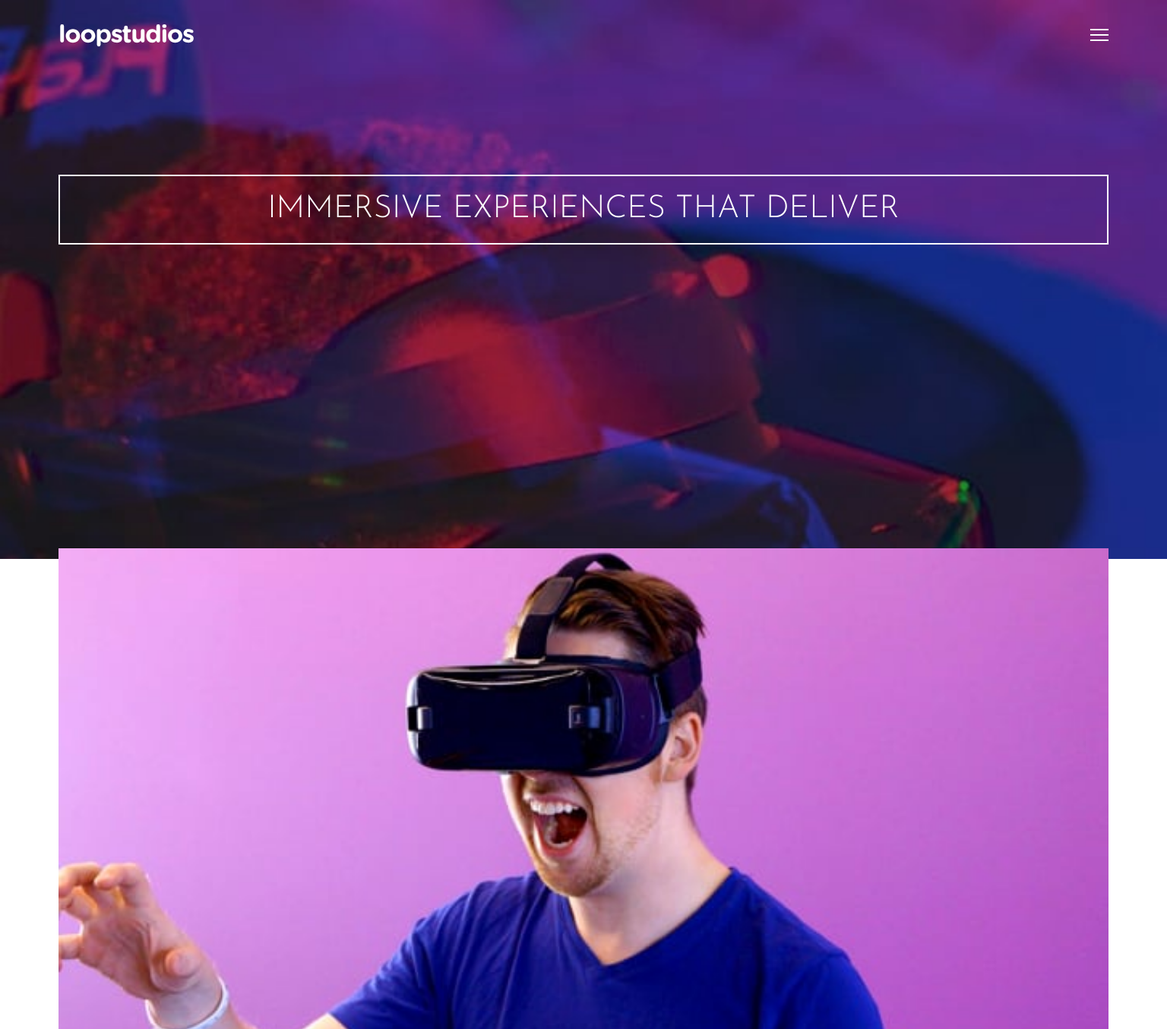
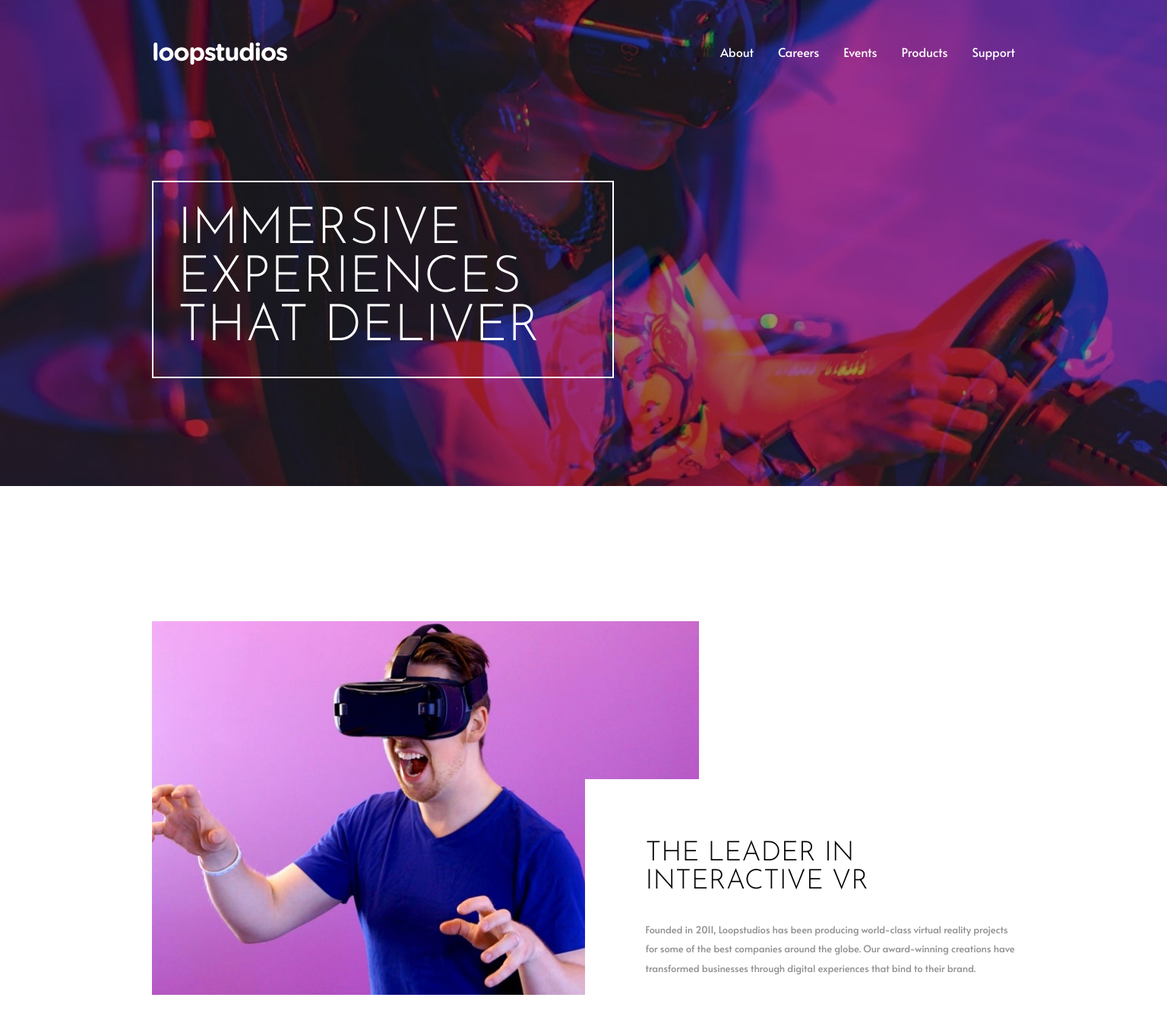
Before and after one commit to itsguim/loopstudio, a plain HTML site: page index.html in a window 1536 px wide. Shown: the top 1355 px of the page at 76% size. Drawn offline with Linux system fonts and the light colour scheme.

Commit message:
Inicio responsivo desktop, tag picture e ajustes no main.css/markup

```diff
--- a/css/main.css
+++ b/css/main.css
@@ -162,12 +162,13 @@ section#informational .info-img {
 	line-height: 0%;
 }
 
-.info-img img {
+section#informational .info-img img {
 	width: 100%;
 }
 
 section#informational .info-text {
 	margin: 2.6rem auto;
+	background-color: var(--cl-primary-l);
 }
 
 section h2 {
@@ -178,7 +179,7 @@ section h2 {
 	line-height: 2.3rem;
 }
 
-.info-text p {
+section#informational .info-text p {
 	text-align: center;
 	margin-top: 2rem;
 	color: var(--cl-neutral-l);
@@ -354,7 +355,8 @@ footer {
 	padding-block: 0.5rem;
 }
 
-.footer-menu .footer-menu-nav li::after {
+.footer-menu .footer-menu-nav li::after,
+.nav-items .navlinks li a::after {
 	content: '';
 
 	background-color: var(--cl-primary-l);
@@ -368,7 +370,8 @@ footer {
 	transition: transform 30ms ease-in-out;
 }
 
-.footer-menu .footer-menu-nav li:hover::after {
+.footer-menu .footer-menu-nav li:hover::after,
+.nav-items .navlinks li a:hover::after {
 	transform: scaleX(1);
 }
 
--- a/css/responsive.css
+++ b/css/responsive.css
@@ -0,0 +1,99 @@
+@media screen and (min-width: 1440px) {
+	.wrapper {
+		width: 80%;
+		max-width: 71rem;
+	}
+	/* <> NAV ----- */
+	.nav-items {
+		padding-top: 1.5rem;
+	}
+
+	.nav-items .btn-openmenu {
+		display: none;
+	}
+
+	.nav-items .navlinks {
+		display: flex;
+		gap: 2rem;
+		height: 2rem;
+		margin-block: auto;
+	}
+
+	.nav-items .navlinks li {
+		display: inline-block;
+		position: relative;
+	}
+
+	.nav-items .navlinks li a {
+		font-family: var(--ff-primary--);
+		display: block;
+		font-size: 1rem;
+		color: var(--cl-primary-l);
+		padding-block: 0.1rem;
+	}
+
+	.nav-items .navlinks li a::after {
+		height: 2px;
+		transition: transform 20ms ease-in-out;
+	}
+	/* <> HEADER ----- */
+
+	header::before {
+		background: linear-gradient(
+				90deg,
+				rgba(0, 0, 0, 0.39539565826330536) 8%,
+				rgba(0, 0, 0, 0.39539565826330536) 89%
+			),
+			url(../assets/desktop/image-hero.jpg) no-repeat;
+		height: 40rem;
+		background-size: cover;
+	}
+
+	header .herotext {
+		max-width: 38rem;
+		margin: 9rem auto 5rem 0;
+	}
+
+	header .herotext h1 {
+		font-size: 4.2rem;
+		line-height: 4rem;
+		padding: 2rem 1rem 2rem 2rem;
+	}
+
+	/* SECTION 1 <> ------ */
+
+	section#informational {
+		margin-top: 20rem;
+		display: flex;
+
+		position: relative;
+	}
+
+	section#informational .info-img img {
+		max-width: 45rem;
+	}
+
+	section#informational .info-text {
+		width: 38rem;
+		padding: 5rem 1rem 4rem 5rem;
+		margin: 0;
+
+		position: absolute;
+
+		right: -2.6rem;
+		top: 13rem;
+	}
+
+	section#informational .info-text h2 {
+		text-align: start;
+		width: 70%;
+	}
+
+	section#informational .info-text p {
+		text-align: start;
+		font-size: 0.8rem;
+		line-height: 1.6rem;
+
+		width: 95%;
+	}
+}
--- a/index.html
+++ b/index.html
@@ -109,7 +109,10 @@
 			<section id="informational">
 
 				<div class="info-img">
-					<img src="assets/mobile/image-interactive.jpg" alt="Man in a blue shirt wearing a VR headset">
+					<picture>
+						<source media="(min-width: 1440px )" srcset="/assets/desktop/image-interactive.jpg">
+						<img src="/assets/mobile/image-interactive.jpg" alt="Man in a blue shirt wearing a VR headset">
+					</picture>
 				</div>
 
 				<div class="info-text">
```
